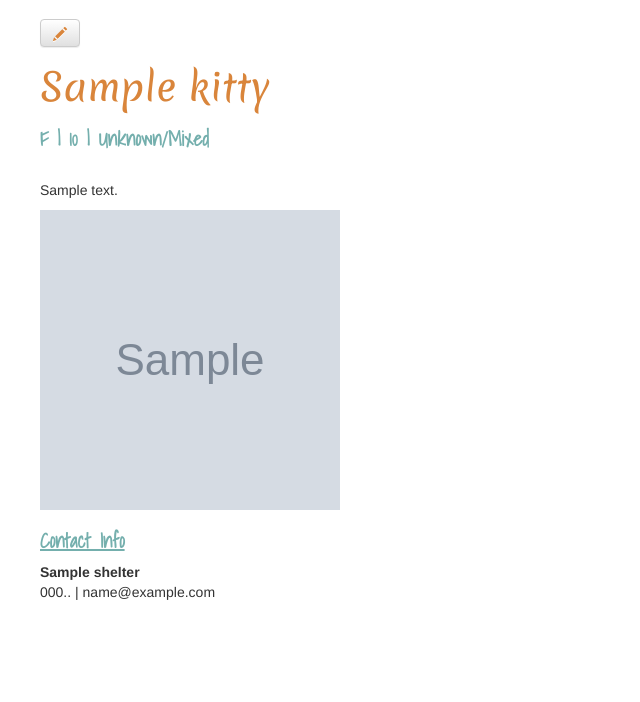
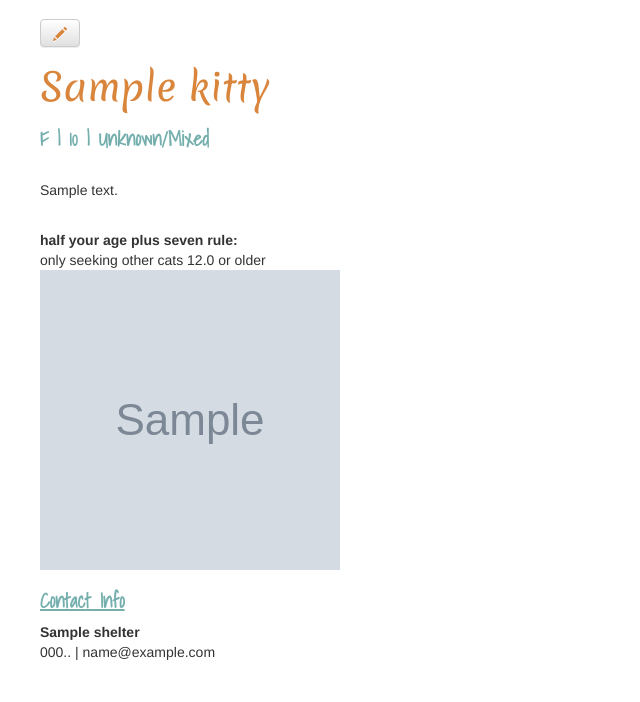
Before and after one commit to senyaar/HarryPoder, a Django app: page /kitty/1/ in a window 1280 px wide. Shown: the part 165-867 px from the top of the page, without its empty margins (0-640 px from the left). Before the commit the page ends 765 px from the top, so only its background shows below. Run offline with Django 3.2, Linux system fonts and the light colour scheme; tables that the repository leaves empty hold one stand-in row (values such as "Sample post"); grey boxes marked "Sample" are stand-in pictures; some libraries are stand-ins or nearby versions.

Commit message:
refactored pagination from the views into a functions.py file; added a simple but trivial calculation function into functions.py to see how to separate it from the rest of the code; eventual goal is to have all the views very short and simple

```diff
--- /dev/null
+++ b/friendmemeow/finder/functions.py
@@ -0,0 +1,20 @@
+from finder.models import Kitty, Shelter
+from django.core.paginator import Paginator, EmptyPage, PageNotAnInteger
+
+cats = Kitty.objects.filter(status__contains='Need').order_by('-posted_date')
+
+
+def nineCatsPerPage(page):
+    paginator = Paginator(cats, 9)
+
+    try:
+        cat_list = paginator.page(page)
+    except PageNotAnInteger:
+        cat_list = paginator.page(1)
+    except EmptyPage:
+        cat_list = paginator.page(paginator.num_pages)
+    return cat_list
+
+
+def half_age_plus_seven(age):
+    return (age/2) + 7
--- a/friendmemeow/finder/models.py
+++ b/friendmemeow/finder/models.py
@@ -3,8 +3,8 @@ from django.utils import timezone
 
 
 def get_upload_file_name(instance, filename):
-	index = len(Kitty.objects.all()) + 1
-	return "images/%s_%s" % ('cat', index)
+    index = len(Kitty.objects.all()) + 1
+    return "images/%s_%s" % ('cat', index)
 
 
 class Kitty(models.Model):
--- a/friendmemeow/finder/templates/finder/cat_detail.html
+++ b/friendmemeow/finder/templates/finder/cat_detail.html
@@ -7,11 +7,14 @@
 <h2> {{ kitty.gender }} | {{kitty.age}} | {{ kitty.breed }}</h2>
 <br>
 
-<p> {{ kitty.about }} </p>
+<p> {{ kitty.about }}</p><br>
+<b>half your age plus seven rule:</b><br>
+       only seeking other cats {{age7}} or older<br>
 <img src="{{kitty.photo.url}}" width="300" height="300"/>
 <h2>
 <b><u>Contact Info</b></u>
 </h2>
+
 
 <p>
 
--- a/friendmemeow/finder/views.py
+++ b/friendmemeow/finder/views.py
@@ -3,29 +3,21 @@ from django.shortcuts import render, get_object_or_404
 # from .forms import AddCat
 from django.core.urlresolvers import reverse
 from django.shortcuts import redirect
-from django.core.paginator import Paginator, EmptyPage, PageNotAnInteger
 from finder.forms import AddCat
 from finder.models import Kitty
+from finder.functions import half_age_plus_seven, nineCatsPerPage
 
 
 def ready_cats(request):
-    cats = Kitty.objects.filter(status__contains='Need').order_by('-posted_date')
-    paginator = Paginator(cats, 9)
-
     page = request.GET.get('page')
-
-    try:
-        cat_list = paginator.page(page)
-    except PageNotAnInteger:
-        cat_list = paginator.page(1)
-    except EmptyPage:
-        cat_list = paginator.page(paginator.num_pages)
+    cat_list = nineCatsPerPage(page)
     return render(request, 'finder/ready_cats.html', {'cat_list': cat_list})
 
 
 def cat_detail(request, pk):
     kitty = get_object_or_404(Kitty, pk=pk)
-    return render(request, 'finder/cat_detail.html', {'kitty': kitty})
+    age7 = half_age_plus_seven(kitty.age)
+    return render(request, 'finder/cat_detail.html', {'kitty': kitty, 'age7': age7})
 
 
 def add_cat(request):
```
Also changed, not shown: friendmemeow/media/American_Shorthair2.jpg (added), friendmemeow/media/Devon_rex.jpg (added), friendmemeow/media/abyssinianCat.jpg (added), friendmemeow/media/abyssinianCat_Byvi3rk.jpg (added), friendmemeow/media/abyssinianCat_zu5wjfr.jpg (added), friendmemeow/media/cornish_rex.jpg (added), friendmemeow/media/exotic.jpg (added), friendmemeow/media/mixed-breed-cat-0268.jpg (added), friendmemeow/media/mixed-breed-cat-0268_D1GuUST.jpg (added), friendmemeow/media/monogram.jpg (added), friendmemeow/media/ocicat.jpg (added), friendmemeow/media/persian.jpg (added), friendmemeow/media/ragdoll.jpg (added), friendmemeow/media/siamese.jpg (added), 1 more files, 1 other file.
